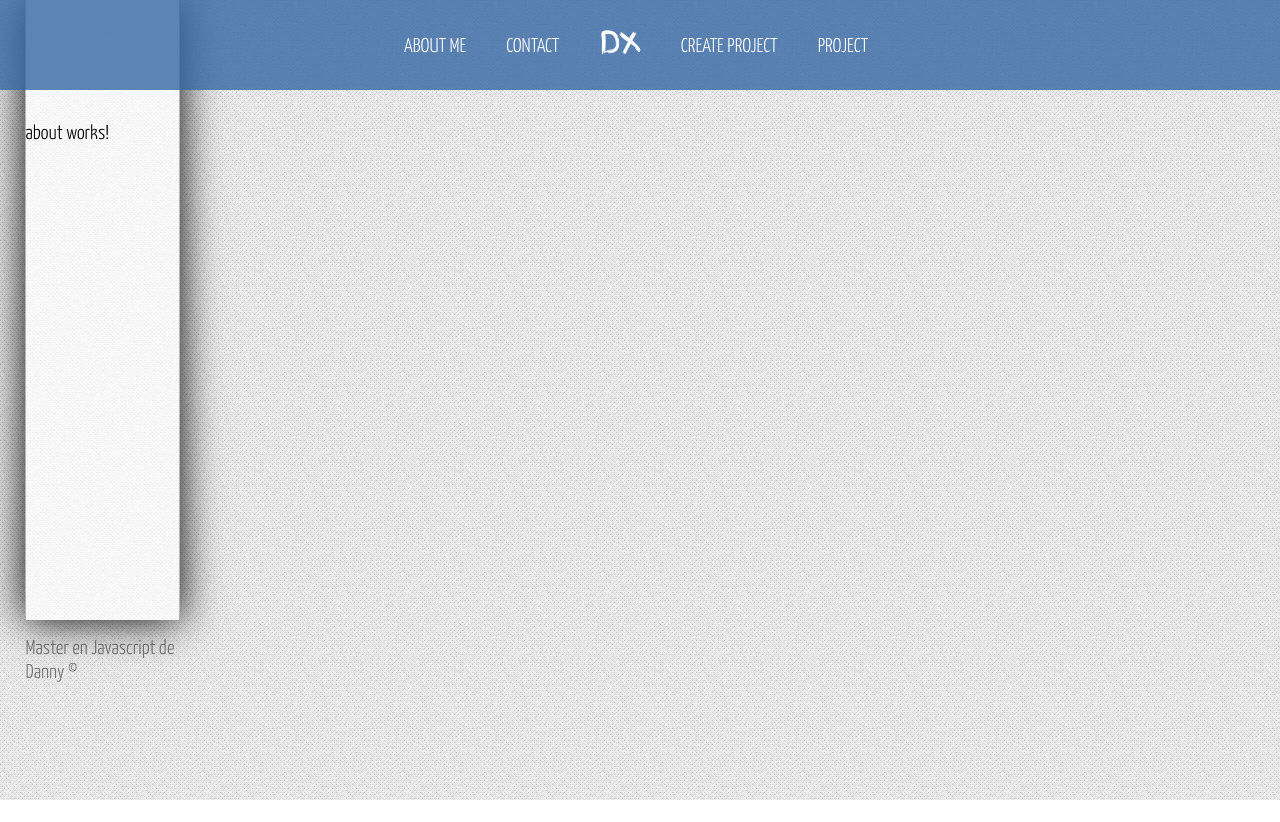
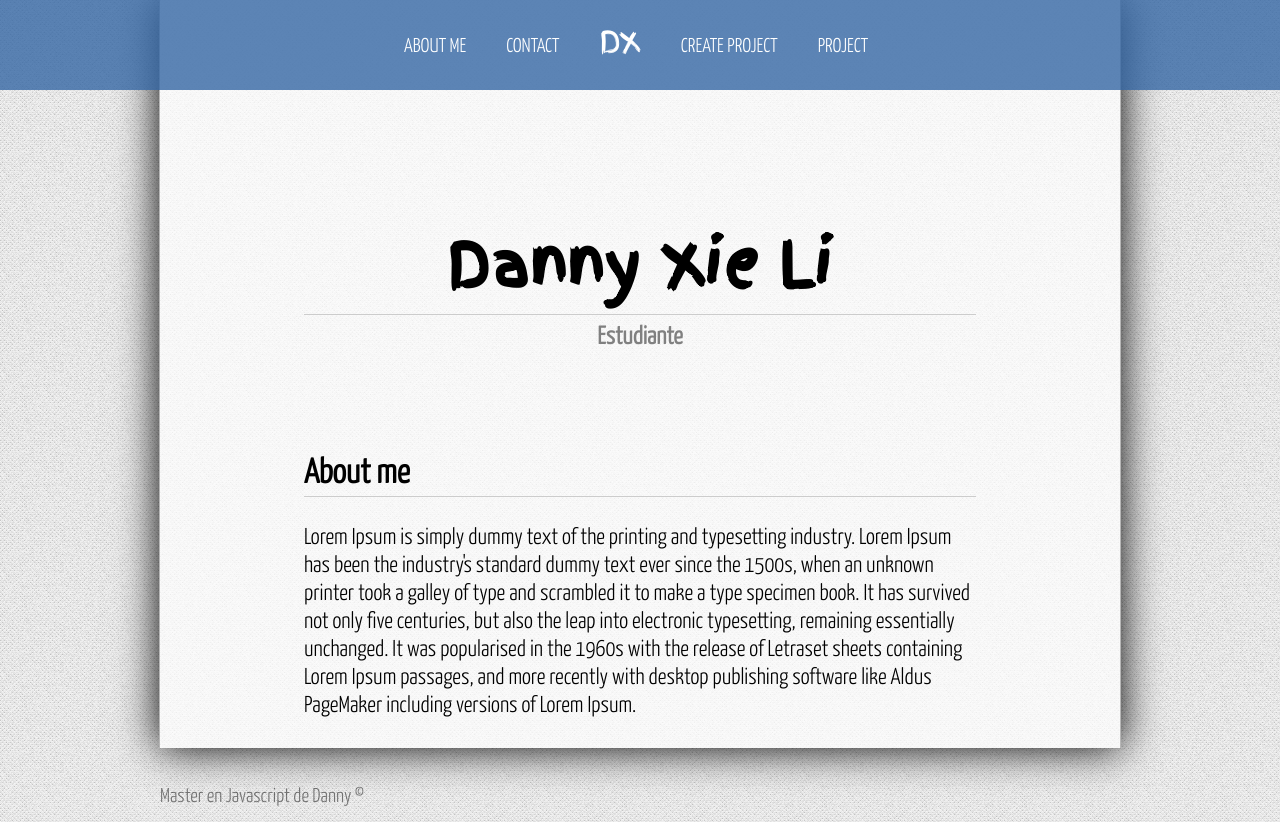
Before and after one commit to dnnxl15/My-web-page, an Angular app in the folder application/: page / in a window 1280 px wide. Before the commit the page ends 800 px from the top, so only its background shows below. Built offline with nearby package versions, Linux system fonts and the light colour scheme.

Commit message:
Added some models and services

```diff
--- a/application/package.json
+++ b/application/package.json
@@ -20,6 +20,7 @@
     "@angular/platform-browser-dynamic": "~8.0.1",
     "@angular/router": "~8.0.1",
     "rxjs": "~6.4.0",
+    "rxjs-compat": "^6.5.2",
     "tslib": "^1.9.0",
     "zone.js": "~0.9.1"
   },
--- a/application/src/app/app.module.ts
+++ b/application/src/app/app.module.ts
@@ -1,5 +1,7 @@
 import { BrowserModule } from '@angular/platform-browser';
 import { NgModule } from '@angular/core';
+import { HttpClientModule } from '@angular/common/http';
+import { FormsModule } from '@angular/forms';
 import { routing, appRoutingProviders } from './app.routing';
 
 import { AppRoutingModule } from './app-routing.module';
--- a/application/src/app/components/about/about.component.html
+++ b/application/src/app/components/about/about.component.html
@@ -1,3 +1,13 @@
-<p>
-  about works!
-</p>
+<div id="title">
+  <h1>{{title}}</h1>
+  <h2>{{subtitle}}</h2>
+<p>{{web}}</p>
+</div>
+
+<article class="about">
+  <h2>About me</h2>
+  <p>
+      Lorem Ipsum is simply dummy text of the printing and typesetting industry. Lorem Ipsum has been the industry's standard dummy text ever since the 1500s, when an unknown printer took a galley of type and scrambled it to make a type specimen book. It has survived not only five centuries, but also the leap into electronic typesetting, remaining essentially unchanged. It was popularised in the 1960s with the release of Letraset sheets containing Lorem Ipsum passages, and more recently with desktop publishing software like Aldus PageMaker including versions of Lorem Ipsum.
+  </p>
+
+</article>
--- a/application/src/app/components/about/about.component.ts
+++ b/application/src/app/components/about/about.component.ts
@@ -7,7 +7,16 @@ import { Component, OnInit } from '@angular/core';
 })
 export class AboutComponent implements OnInit {
 
-  constructor() { }
+  public title: string;
+  public subtitle: string;
+  public email: string;
+
+  constructor()
+  {
+    this.title = "Danny Xie Li";
+    this.subtitle = "Estudiante";
+    this.email = "dnnxl15@gmail.com";
+  }
 
   ngOnInit() {
   }
--- /dev/null
+++ b/application/src/app/services/global.ts
@@ -0,0 +1,3 @@
+export var Global = {
+    url: 'http://localhost:3700/api/'
+}
--- a/application/src/assets/css/styles.css
+++ b/application/src/assets/css/styles.css
@@ -17,7 +17,7 @@ body{
     font-family: "yanone", Arial, Helvetica;
     font-size: 20px;
     background: url("../img/pattern.png");
-    position: fixed;
+    position: inherit;
     background-attachment: fixed;
 }
 
@@ -88,14 +88,14 @@ header a:hover, .actived{
 /* Contenedor principal */
 
 #content{
-    min-height: 500px;
+   /* min-height: 700px;*/
     width: 75%;
     margin: 0px auto;
     box-shadow: 0px 0px 40px black;
     border-left:1px solid #b7b7b7;
     border-right:1px solid #b7b7b7;
     background: rgba(255, 255, 255, 0.7);
-    padding-top: 120px;
+    padding-top: 200px;
 }
 
 /* Footer */
@@ -104,4 +104,47 @@ footer{
     margin: 0px auto;
     padding-top: 15px;
     color:rgb(0,0,0,0.5);
+    padding-bottom: 15px;
 }
+
+/* About me */
+#title
+{
+    width:70%;
+    margin: 0px auto;
+    text-align: center;
+    margin-top: 20px;
+    margin-bottom: 100px;
+}
+
+#title h1 {
+    font-family: "finger";
+    font-size: 60px;
+    border-bottom: 1px solid #ccc;
+    padding-bottom: 5px;
+}
+
+#title h2 {
+    font-size: 25px;
+    color:gray;
+    margin-top:5px;
+    margin-bottom: 5px;
+}
+
+article.about{
+    width: 70%;
+    margin: 0px auto;
+    margin-bottom: 20px;
+    font-size: 23px;
+}
+
+.about h2{
+    border-bottom: 1px solid #ccc;
+    padding-bottom: 5px;
+    margin-bottom: 5px;
+}
+
+.about p{
+    padding-top: 20px;
+    padding-bottom: 30px;
+}
```
Also changed, not shown: application/src/app/models/project.ts (added, +15 -0 lines), application/src/app/services/project.service.ts (added, +21 -0 lines), 1 other file (tests, documents, lock files or other folders).
